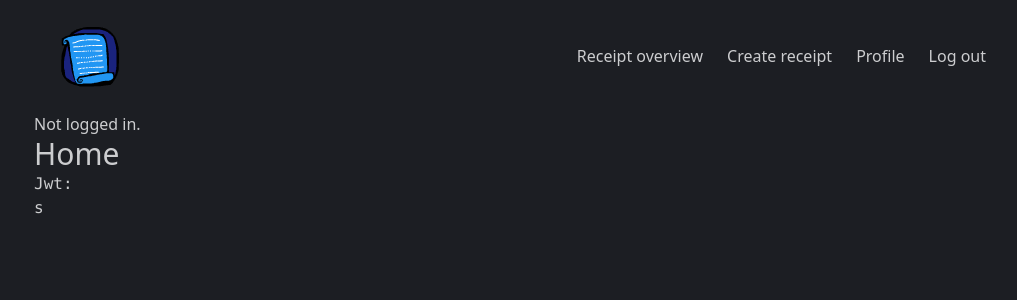
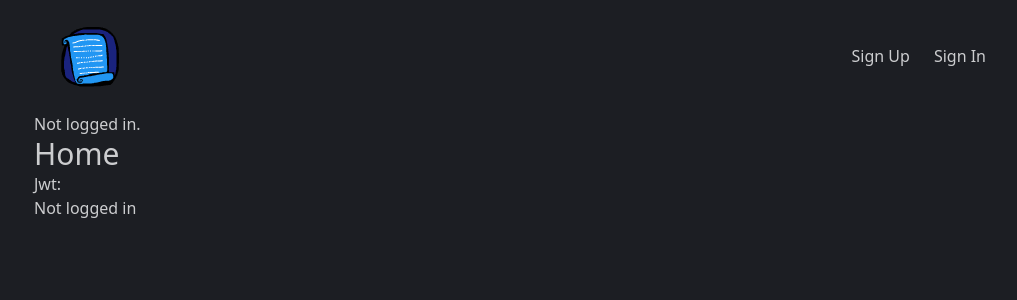
Before and after one commit to Desynchhh/receipt-management-frontend, a React (Vite) app: page / in a window 1280 px wide. Shown: the top 300 px of the page, without its empty margins (118-1135 px from the left). Built offline with nearby package versions, Linux system fonts and the light colour scheme.

Commit message:
Implemented custom "useReceiptContext" hook.

```diff
--- a/src/App.tsx
+++ b/src/App.tsx
@@ -20,7 +20,7 @@ import UserNew from "./pages/users/UserNew";
 
 
 const App = () => {
-	const [jwt, setJwt] = useState("s");
+	const [jwt, setJwt] = useState("");
 
 	const jwtContext: StateContext = [ jwt, setJwt ];
 	const context: IContext = {
--- a/src/components/ProtectedRoute.tsx
+++ b/src/components/ProtectedRoute.tsx
@@ -1,10 +1,7 @@
-import { useContext } from "react";
-import { IContext } from "../@types/receipt-manager";
-import Context from "../Context";
+import { useReceiptContext } from "../hooks/useReceiptContext";
 
 export const ProtectedRoute = () => {
-  const context = useContext(Context) as IContext
-  const [jwt, setJwt] = context.jwtContext;
+  const [jwt, setJwt, apiUrl] = useReceiptContext();
 
   const jwtRegex = new RegExp(/^[\w-]+\.[\w-]+\.[\w-]+$/);
 
--- a/src/components/nav/Navbar.tsx
+++ b/src/components/nav/Navbar.tsx
@@ -1,16 +1,11 @@
 import { Link } from "react-router-dom";
-import { useContext } from "react";
-
-import Context from "../../Context";
-import { IContext } from "../../@types/receipt-manager";
+import { useReceiptContext } from "../../hooks/useReceiptContext";
 
 import Guestbar from "./Guestbar";
 import Userbar from "./Userbar";
 
 const Navbar = () => {
-    const context = useContext(Context) as IContext;
-
-    const [jwt, setJwt] = context.jwtContext;
+    const [jwt, setJwt, apiUrl] = useReceiptContext();
 
     return(
         <nav className="relative p-6">
--- /dev/null
+++ b/src/hooks/useReceiptContext.tsx
@@ -0,0 +1,13 @@
+import { useState, useEffect, useContext } from "react";
+import Context from "../Context";
+import { IContext } from "../@types/receipt-manager";
+
+
+export const useReceiptContext = (): [string, React.Dispatch<React.SetStateAction<string>>, string] => {
+  const context = useContext(Context) as IContext;
+
+  const [jwt, setJwt] = context.jwtContext;
+  const apiUrl = context.apiUrl;
+
+  return [jwt, setJwt, apiUrl];
+}
--- a/src/pages/Home.tsx
+++ b/src/pages/Home.tsx
@@ -1,15 +1,13 @@
-import { useContext } from "react";
-import { IContext } from "../@types/receipt-manager";
-import Context from "../Context";
+import { useReceiptContext } from "../hooks/useReceiptContext";
 
 export default function Home() {
   document.title = "Budgeze";
-  const context = useContext(Context) as IContext;
-  const [jwt, setJwt] = context.jwtContext;
+  const [jwt, setJwt, apiUrl] = useReceiptContext();
+
   return (
     <>
       <h1 className="text-3xl">Home</h1>
-      <pre>Jwt: <br/>{jwt ? jwt : "Not logged in"}</pre>
+      <p>Jwt: <br/>{jwt ? jwt : "Not logged in"}</p>
     </>
   );
 }
--- a/src/pages/users/UserLogin.tsx
+++ b/src/pages/users/UserLogin.tsx
@@ -1,24 +1,23 @@
-import { FormEvent, useState, useEffect, useContext } from "react";
+import { FormEvent, useState } from "react";
 import { useNavigate } from "react-router-dom";
 
-import { IContext, FullUserObject, HttpPostResponse } from "../../@types/receipt-manager";
-import Context from "../../Context";
+import { HttpPostResponse } from "../../@types/receipt-manager";
+
+import { useReceiptContext } from "../../hooks/useReceiptContext";
 
 import { buildFormData, FormErrors } from "../../components/Form";
 
 const UserLogin = () => {
   document.title = "Budgeze - Sign in";
-  const context = useContext(Context) as IContext
-
   const [errors, setErrors] = useState<string[]>([]);
-  const [jwt, setJwt] = context.jwtContext;
+  const [jwt, setJwt, apiUrl] = useReceiptContext();
   const navigate = useNavigate();
 
   const handleSubmit = async (e: FormEvent<HTMLFormElement>): Promise<void> => {
     e.preventDefault();
     try {
       const formData = buildFormData(e.target as HTMLFormElement);
-      const res = await fetch(`${context.apiUrl}/users/login`, {
+      const res = await fetch(`${apiUrl}/users/login`, {
         method: "post",
         body: formData,
         headers: {
--- a/src/pages/users/UserLogout.tsx
+++ b/src/pages/users/UserLogout.tsx
@@ -1,15 +1,14 @@
-import { useEffect, useContext } from "react";
-import Context from "../../Context";
-import { IContext, HttpPostResponse } from "../../@types/receipt-manager";
+import { useEffect } from "react";
+import { HttpPostResponse } from "../../@types/receipt-manager";
+import { useReceiptContext } from "../../hooks/useReceiptContext";
 import { useNavigate } from "react-router-dom";
 
 const UserLogout = () => {
-  const context = useContext(Context) as IContext;
-  const [jwt, setJwt] = context.jwtContext;
+  const [jwt, setJwt, apiUrl] = useReceiptContext();
   const navigate = useNavigate();
 
   const fetchLogout = async (): Promise<boolean> => {
-    const res = await fetch(`${context.apiUrl}/users/logout`, {
+    const res = await fetch(`${apiUrl}/users/logout`, {
       method: "post",
       // headers: {
       //   "Authorization": `Bearer ${jwt}`
--- a/src/pages/users/UserNew.tsx
+++ b/src/pages/users/UserNew.tsx
@@ -1,12 +1,12 @@
-import { FormEvent, useState, useContext } from "react";
-import { IContext, FullUserObject, HttpPostResponse } from "../../@types/receipt-manager";
+import { FormEvent, useState } from "react";
+import { FullUserObject, HttpPostResponse } from "../../@types/receipt-manager";
 import { buildFormData, FormErrors, FormSuccess } from "../../components/Form";
-import Context from "../../Context";
+import { useReceiptContext } from "../../hooks/useReceiptContext";
 
 
 const UserNew = () => {
   document.title = "Budgeze - Sign up";
-  const context = useContext(Context) as IContext;
+  const [jwt, setJwt, apiUrl] = useReceiptContext();
   const [errors, setErrors] = useState<string[]>([]);
   const [message, setMessage] = useState("");
   const [isDisabled, setIsDisabled] = useState(false);
@@ -20,7 +20,7 @@ const UserNew = () => {
     const formData = buildFormData(form);
 
     try {
-      const res = await fetch(`${context.apiUrl}/users/create`, {
+      const res = await fetch(`${apiUrl}/users/create`, {
         method: "post",
         body: formData,
         headers: {
```
